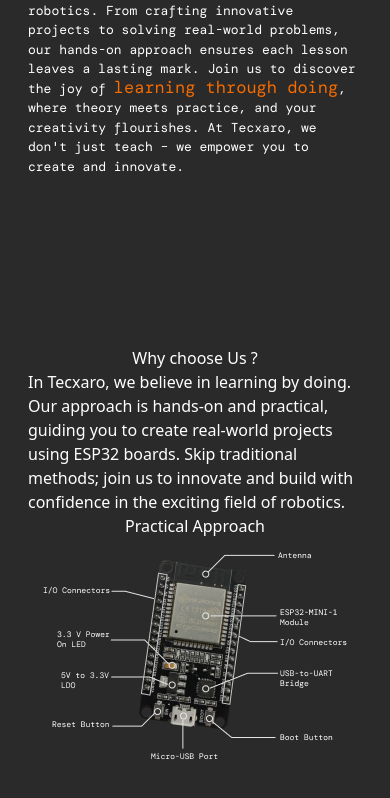
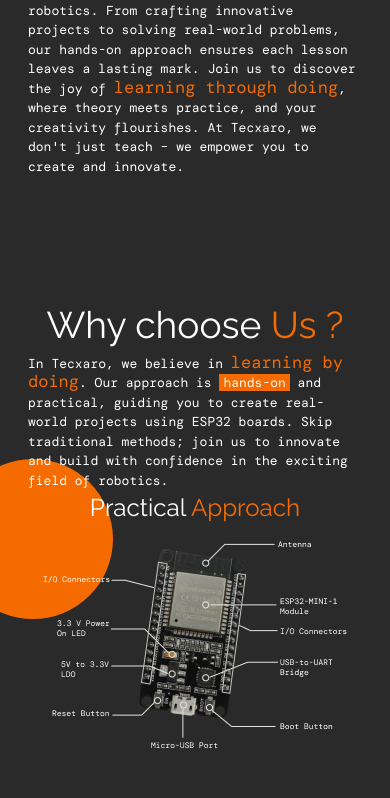
Before and after one commit to Techxaro/tecxaro-website, a React (Vite) app in the folder website/: page / in a window 390 px wide. Shown: the part 1298-2096 px from the top of the page. Built offline with nearby package versions, Linux system fonts and the light colour scheme.

Commit message:
the why choose us part 1 that is the pratical approach section of the website for the mobile version is done

```diff
--- a/website/src/App.css
+++ b/website/src/App.css
@@ -84,7 +84,7 @@
     /* background-color: white; */
 
 
-    height: 50rem;
+    height: 47rem;
     position: relative;
 
     display: flex;
--- a/website/src/screenSize/Mobile/Components/_3_practicalApproach-M.jsx
+++ b/website/src/screenSize/Mobile/Components/_3_practicalApproach-M.jsx
@@ -13,34 +13,34 @@ export const WhyChooseUs = () => {
 
 
             {/* WHY CHOOSE US HEADING */}
-            <div className="">
-                <h1>Why choose <span>Us ?</span></h1>
+            <div className="raleway WCU-M-heading font-semibold mb-6">
+                <h1>Why choose <span className=" color-orange">Us ?</span></h1>
             </div>
 
 
             {/* WHY CHOOSE US FIRST PARAGRAPH */}
-            <div>
-                <p>In Tecxaro, we believe in learning by doing. Our approach is hands-on and practical, guiding you to create real-world projects using ESP32 boards. Skip traditional methods; join us to innovate and build with confidence in the exciting field of robotics.</p>
+            <div className=" WCU-M-firstParagraph mb-6 normal-z">
+                <p className=" dmMono">In Tecxaro, we believe in <span className="text-orange-highlight">learning by doing</span>. Our approach is <span className=" text-orange-Bhighlight">hands-on</span> and practical, guiding you to create real-world projects using ESP32 boards. Skip traditional methods; join us to innovate and build with confidence in the exciting field of robotics.</p>
             </div>
 
 
 
             {/* SMALL ORANGE CIRCLE */}
-            <div className="WCU-small-orange-circle">
+            <div className="WCU-small-orange-circle circle-z">
             </div>
 
 
 
             {/* PRACTICAL APPROACH SUBHEADING */}
-            <div>
-                <h1>Practical <span>Approach</span></h1>
+            <div className=" w-[100%] WCU-M-practicalApproach-subHeading raleway font-semibold mb-4 normal-z">
+                <h1>Practical <span className=" color-orange">Approach</span></h1>
             </div>
 
 
 
 
             {/* ESP 32 IMAGE */}
-            <div>
+            <div className=" normal-z">
                 <img src={esp32MobileVersion} alt="" />
             </div>
         </div>
--- a/website/src/screenSize/Mobile/Pages/homePageMobile.css
+++ b/website/src/screenSize/Mobile/Pages/homePageMobile.css
@@ -305,6 +305,8 @@
     align-items: center;
 
     color: white;
+
+    position: relative;
 }
 
 
@@ -317,3 +319,30 @@
     justify-content: center;
     align-items: center;
 }
+
+.WCU-M-heading{
+    font-size: 2.325rem;
+}
+
+
+.WCU-M-firstParagraph{
+    font-size: 13px;
+}
+
+.WCU-M-practicalApproach-subHeading{
+    font-size: 1.5125rem;
+}
+
+.WCU-small-orange-circle{
+
+    width: 10rem;
+    height: 10rem;
+
+    border-radius: 100%;
+
+    background-color: var(--orange);
+    position: absolute;
+
+    top: 161px;
+    left: -47px;
+}
```
